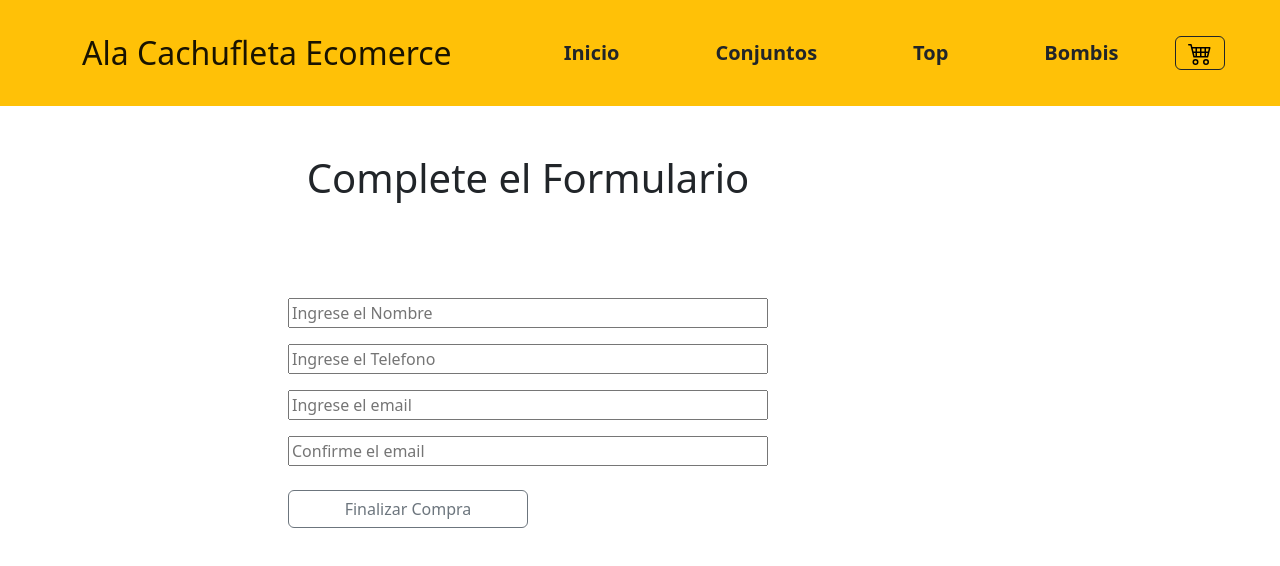
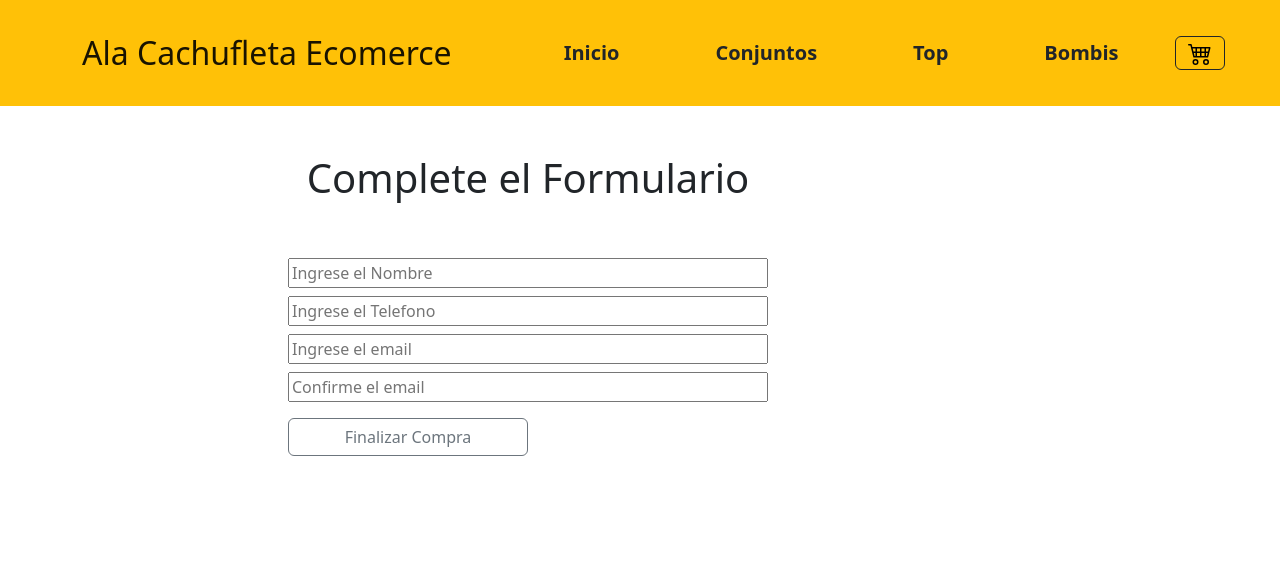
Before and after one commit to sole-arguello/PF-React-ArguelloMariaSoledad, a React (Vite) app in the folder ecomerce/: page /ckeckout in a window 1280 px wide. Shown: the top 566 px of the page. Built offline with nearby package versions, Linux system fonts and the light colour scheme.

Commit message:
modifico codigo y estilos

```diff
--- a/ecomerce/src/components/CartItem/CartItem.jsx
+++ b/ecomerce/src/components/CartItem/CartItem.jsx
@@ -3,7 +3,7 @@ import { CartContext } from '../../context/CartContext'
 import '../CartItem/cartItem.css'
 
 
-function CartItem({id, price, img, title, quantity}) {
+function CartItem({id, price, img, title, quantity, category}) {
     const {removeItem} = useContext(CartContext)
 
     return(
@@ -15,7 +15,7 @@ function CartItem({id, price, img, title, quantity}) {
                 <div className='px-md-3'>
                     <small className=''>Titulo</small>
                     <div className="d-sm-flex gap-sm-2 ">
-                        <h4 className=''>{title}</h4>
+                        <h4 className=''>{category} {title}</h4>
                     </div>
                 </div>
 
--- a/ecomerce/src/components/Checkout/Checkout.jsx
+++ b/ecomerce/src/components/Checkout/Checkout.jsx
@@ -53,7 +53,7 @@ function Checkout({ greeting }) {
                 <p className=' fs-3'>Gracias por su compra!!</p>
                 <Link className='btn btn-warning fw-semibold text-dark my-5' to='/'>Volver al Inicio</Link>
           </div>)
-        : (<div className='d-flex flex-column text-center mx-5 px-5 gap-5 w-75'>
+        : (<div className='d-flex flex-column text-center mx-5 px-5 gap-2 w-75'>
             <h1 className='m-5'>{greeting}</h1>
             <CheckoutValidacion generateOrder={generateOrder} handleForm={handleForm} dataForm={dataForm} />
           </div>)
--- a/ecomerce/src/components/CheckoutForm/CheckoutForm.jsx
+++ b/ecomerce/src/components/CheckoutForm/CheckoutForm.jsx
@@ -10,7 +10,7 @@ function CheckoutForm({handleForm, generateOrder, dataForm, errors, validateForm
 
   return (
     <div className="mx-5 px-5">
-      <form onSubmit={handleOnSubmit} className=' d-flex flex-column gap-3 mx-5 px-5'>
+      <form onSubmit={handleOnSubmit} className=' d-flex flex-column gap-2 mx-5 px-5'>
 
         {errors && errors.name && <span className="text-danger me-auto"> {errors.name}</span>}
         <input onChange={handleForm} type="text" name='name' value={dataForm.name} placeholder='Ingrese el Nombre'/>
```
